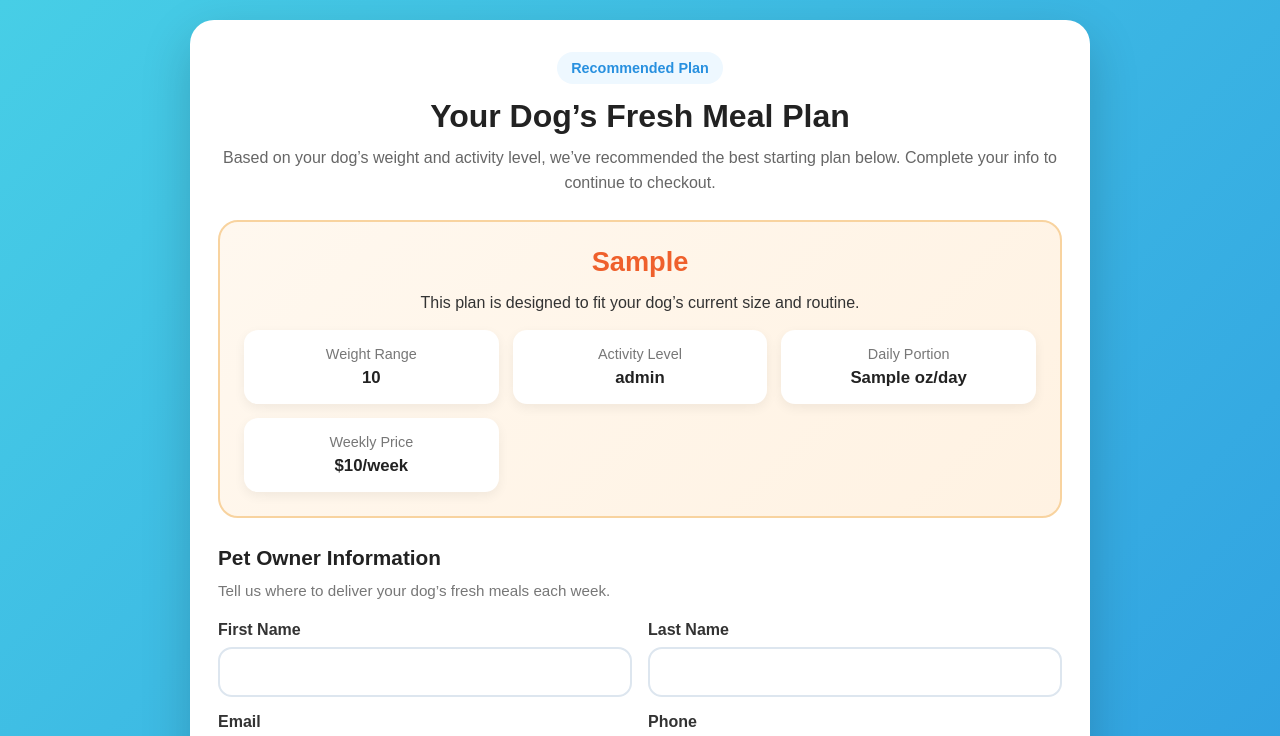
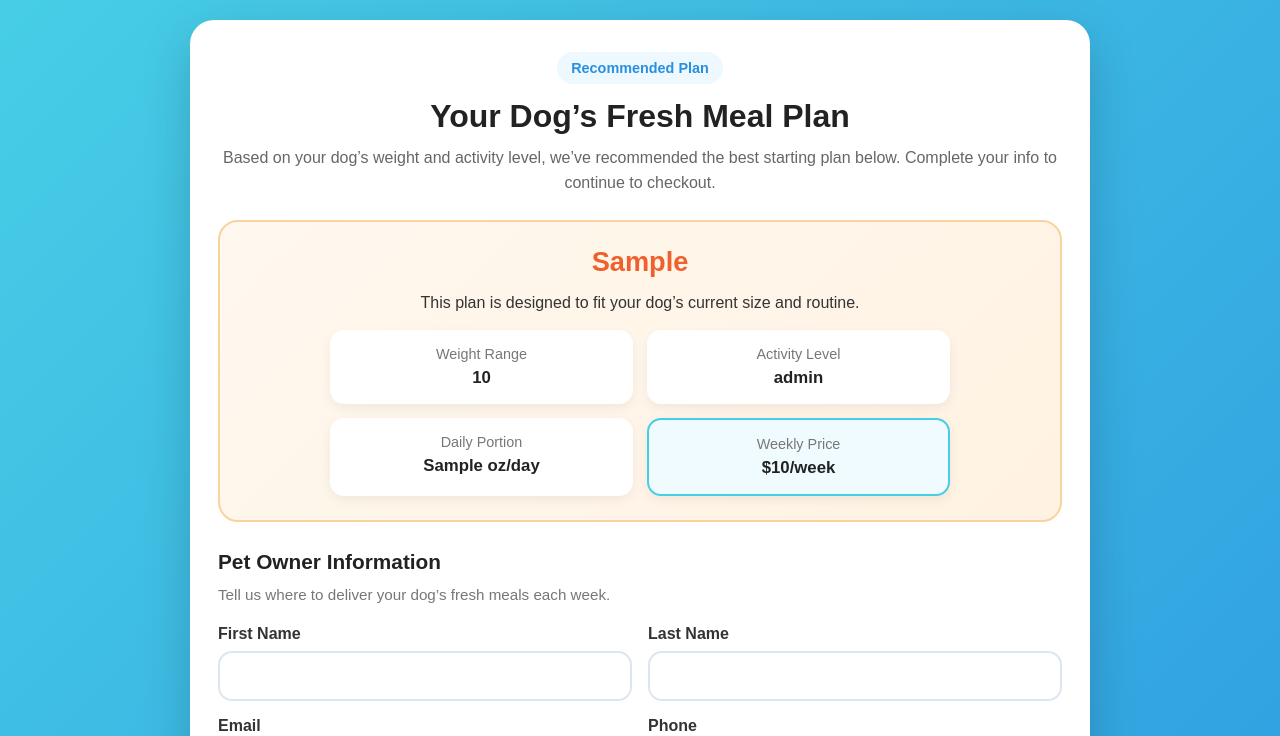
Before and after one commit to steppabot/pawsinstride, a Flask app: template templates/owner_form.html in a window 1280 px wide. Shown: the top 736 px of the page. Run offline with Flask 3, Linux system fonts and the light colour scheme; the template is opened without the code that fills it: most values are stand-ins (such as "Sample title", 1, 10 or a date in 2020).

Commit message:
Update owner_form.html

```diff
--- a/templates/owner_form.html
+++ b/templates/owner_form.html
@@ -77,16 +77,21 @@
 
     .plan-meta {
       display: grid;
-      grid-template-columns: repeat(3, 1fr);
+      grid-template-columns: repeat(2, 1fr);
       gap: 14px;
-      margin-top: 18px;
+      max-width: 620px;
+      margin: 18px auto 0;
     }
-
     .meta-card {
       background: #fff;
       border-radius: 14px;
       padding: 16px;
       box-shadow: 0 4px 12px rgba(0,0,0,0.06);
+    }
+
+    .meta-card.price {
+      border: 2px solid #47cee6;
+      background: #f0fbff;
     }
 
     .meta-label {
@@ -262,7 +267,7 @@
           <span class="meta-label">Daily Portion</span>
           <span class="meta-value">{{ daily_ounces }} oz/day</span>
         </div>
-        <div class="meta-card">
+        <div class="meta-card price">
           <span class="meta-label">Weekly Price</span>
           <span class="meta-value">${{ weekly_price }}/week</span>
         </div>
```
